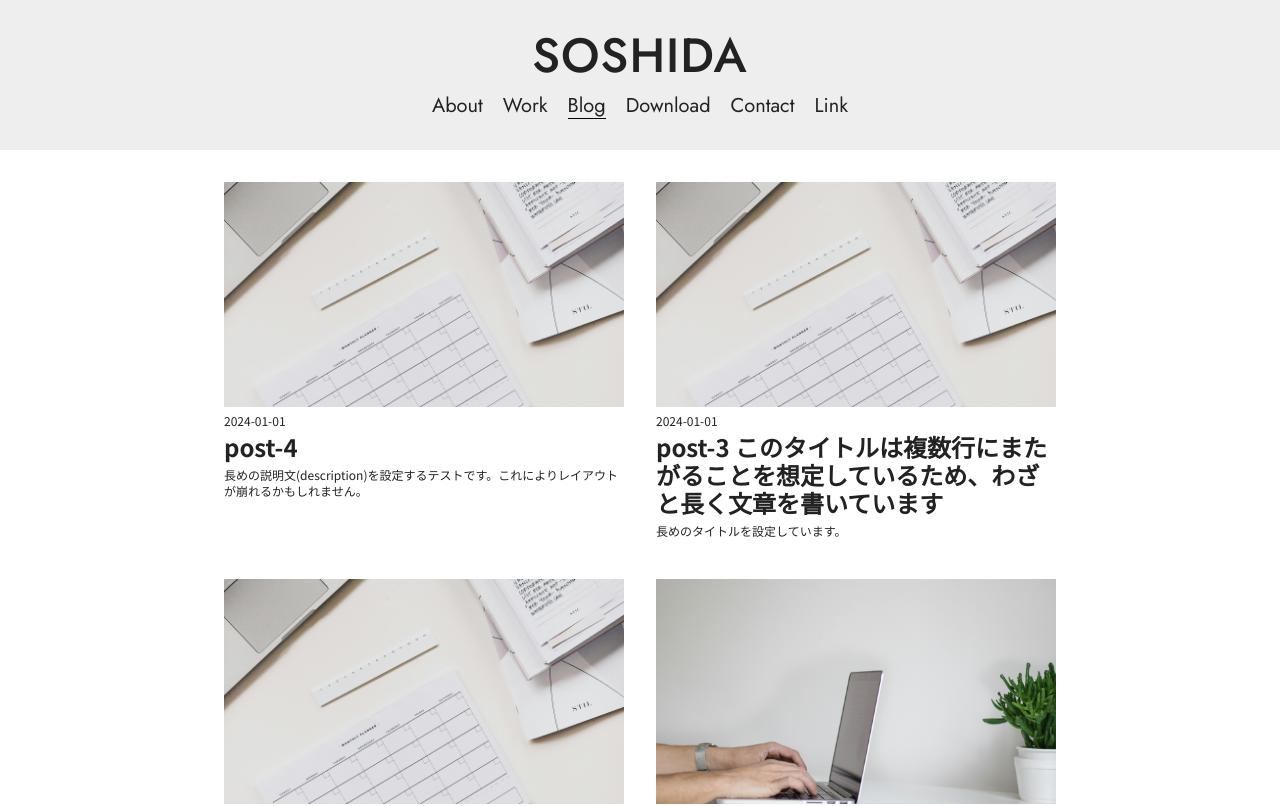
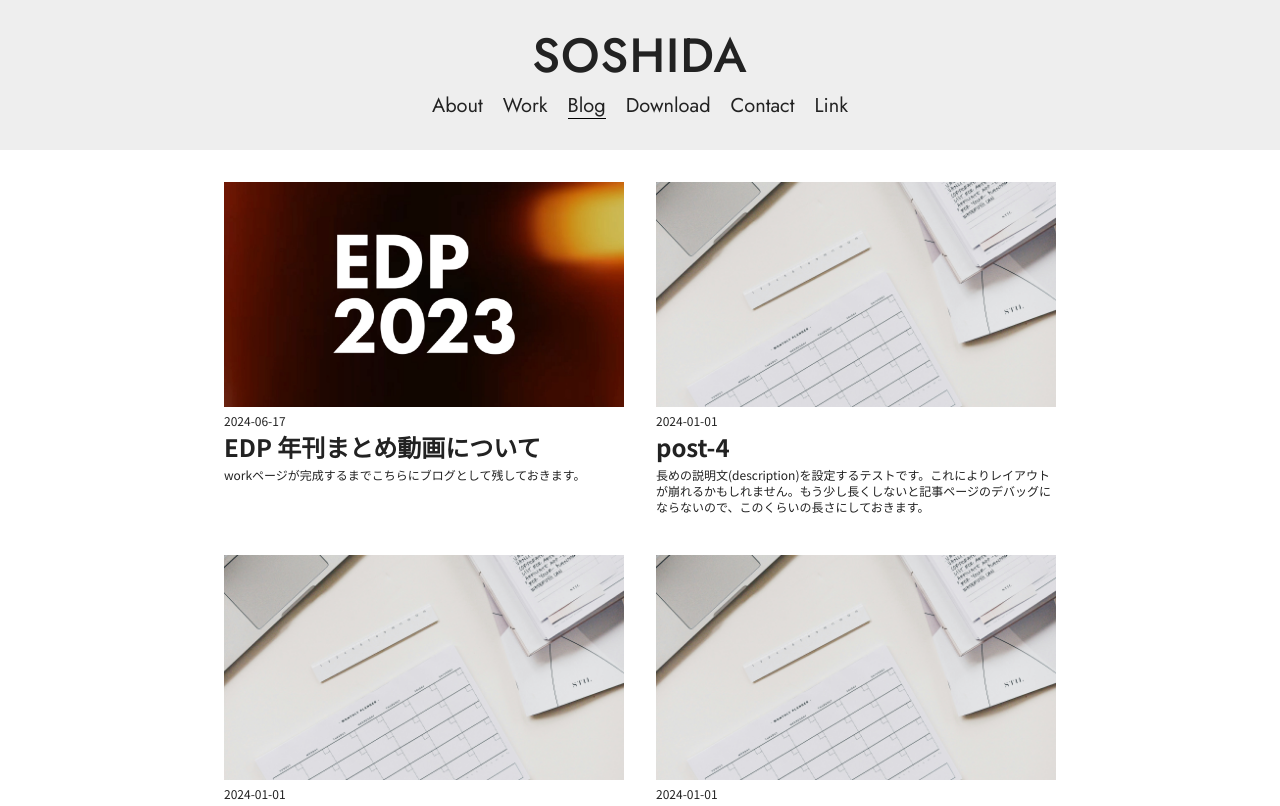
Before and after one commit to is1-coder/homepage, a Next.js app: page /blog in a window 1280 px wide. Shown: the top 806 px of the page. Built offline with nearby package versions, Linux system fonts and the light colour scheme.

Commit message:
blog記事の追加、fix

```diff
--- a/src/app/blog/page.tsx
+++ b/src/app/blog/page.tsx
@@ -1,18 +1,18 @@
 import PostPreview from "@/features/blog/PostPreview";
-import { getPostMetadata } from "@/features/blog/blog";
+import { getAllPostMetadata } from "@/features/blog/blog";
 import React from "react";
 
 const BlogPage = () => {
-  const postMetadata = getPostMetadata();
+  const postMetadata = getAllPostMetadata().reverse();
 
   return (
     <div
       style={{
         display: "flex",
-        flexDirection: "row-reverse",
-        flexWrap: "wrap-reverse",
+        flexDirection: "row",
+        flexWrap: "wrap",
         justifyContent: "center",
-        alignItems: "flex-end",
+        alignItems: "flex-start",
         gap: "32px",
       }}
     >
--- /dev/null
+++ b/src/app/reset.css
@@ -0,0 +1,5 @@
+* {
+  margin: initial;
+  padding: initial;
+  line-height: initial;
+}
--- a/src/features/blog/blog.ts
+++ b/src/features/blog/blog.ts
@@ -2,7 +2,7 @@ import { PostMetadata } from "@/types/post";
 import fs from "fs";
 import matter from "gray-matter";
 
-export const getPostMetadata = (): PostMetadata[] => {
+export const getAllPostMetadata = (): PostMetadata[] => {
   const folder = "src/features/blog/posts";
   const files = fs.readdirSync(folder);
   const markdownFiles = files.filter((file) => file.endsWith(".md"));
@@ -21,6 +21,21 @@ export const getPostMetadata = (): PostMetadata[] => {
   return posts;
 };
 
+export const getPostMetadata = (slug: string): PostMetadata => {
+  const folder = "src/features/blog/posts";
+  const fileName = `${folder}/${slug}.md`;
+  const markdownFile = fs.readFileSync(fileName, "utf-8");
+
+  const matterResult = matter(markdownFile);
+  return {
+    title: matterResult.data.title,
+    date: matterResult.data.date,
+    description: matterResult.data.description,
+    thumbnail: matterResult.data.thumbnail,
+    slug: fileName.replace(".md", ""),
+  };
+};
+
 export const getPostContent = (slug: string): string => {
   const folder = "src/features/blog/posts";
   const fileName = `${folder}/${slug}.md`;
--- a/src/features/blog/posts/post-4.md
+++ b/src/features/blog/posts/post-4.md
@@ -1,7 +1,7 @@
 ---
 date: "2024-01-01"
 title: "post-4"
-description: "長めの説明文(description)を設定するテストです。これによりレイアウトが崩れるかもしれません。"
+description: "長めの説明文(description)を設定するテストです。これによりレイアウトが崩れるかもしれません。もう少し長くしないと記事ページのデバッグにならないので、このくらいの長さにしておきます。"
 thumbnail: ""
 ---
 
--- /dev/null
+++ b/src/features/blog/posts/post-5.md
@@ -0,0 +1,20 @@
+---
+date: "2024-06-17"
+title: "EDP 年刊まとめ動画について"
+description: "workページが完成するまでこちらにブログとして残しておきます。"
+thumbnail: "post-5.png"
+---
+
+# 動画
+
+https://x.com/kouhou_EDP/status/1765913350993854539
+
+所属するサークルの 2023 年の活動まとめ動画を制作しました。新入生に向けた活動紹介も兼ねている（~~そっちがメイン~~）ため、合格発表に合わせて公開されました。
+
+# お気に入りポイント
+
+30 秒～のデジタルイラストのパートがお気に入りです。手書き感のある液体アニメーションを After Effects で作成しました。移動速度に応じて線の長さを変化させるためにエフェクトの`エコー`、`ブラー（ガウス）`、`ラフエッジ`を使用しています。（あとイラストがとても好き。）
+
+# 感想(?)
+
+2023 年春に新潟大学に編入して adobe creative cloud が無料で使えるようになり、After Effects を長時間触っていたので、一年の最後に制作物を公開できてよかったです。
```
Also changed, not shown: src/app/blog/[slug]/page.tsx (+31 -4 lines), public/images/blog/post-5/post-5.png (added).
